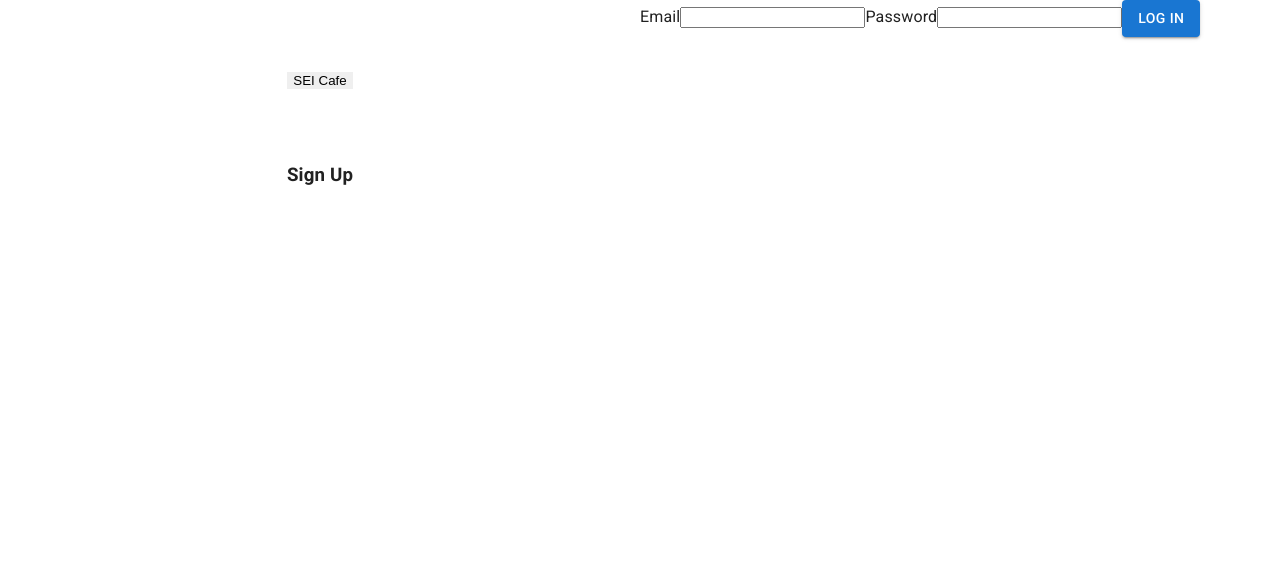
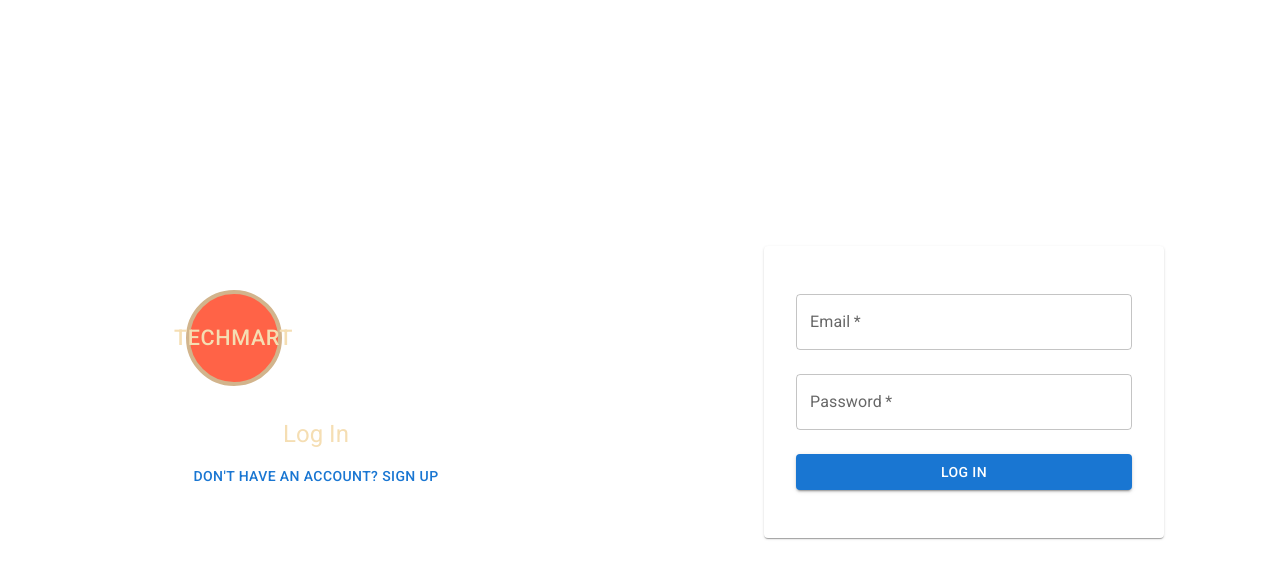
Before and after one commit to carlosm22700/NEED-ecommerce, a React (Create React App) app: page /cart in a window 1280 px wide. Shown: the top 578 px of the page. Built offline with nearby package versions, Linux system fonts and the light colour scheme.

Commit message:
Styles Auth page and SignUp/Login forms

```diff
--- a/src/components/CartItem/CartItem.js
+++ b/src/components/CartItem/CartItem.js
@@ -17,7 +17,7 @@ function CartItem({ product, removeFromCart }) {
         <Typography color="text.secondary">${product.price}</Typography>
       </CardContent>
       <CardActions>
-        <Button size="small" onClick={() => removeFromCart(product)}>
+        <Button size="small" onClick={() => removeFromCart(product.id)}>
           Remove
         </Button>
       </CardActions>
--- a/src/components/LoginForm/LoginForm.js
+++ b/src/components/LoginForm/LoginForm.js
@@ -1,6 +1,6 @@
 import { useState } from "react";
 import * as usersService from "../../utilities/users-service";
-import Button from "@mui/material/Button";
+import { TextField, Button, Typography, Box } from "@mui/material";
 
 export default function LoginForm({ setUser }) {
   const [credentials, setCredentials] = useState({
@@ -15,12 +15,8 @@ export default function LoginForm({ setUser }) {
   }
 
   async function handleSubmit(evt) {
-    // Prevent form from being submitted to the server
     evt.preventDefault();
     try {
-      // The promise returned by the signUp service method
-      // will resolve to the user object included in the
-      // payload of the JSON Web Token (JWT)
       const user = await usersService.login(credentials);
       setUser(user);
     } catch {
@@ -29,31 +25,40 @@ export default function LoginForm({ setUser }) {
   }
 
   return (
-    <div>
-      <div className="form-container">
-        <form autoComplete="off" onSubmit={handleSubmit}>
-          <label>Email</label>
-          <input
+    <Box
+      component="form"
+      autoComplete="off"
+      onSubmit={handleSubmit}
+      sx={{ display: "flex", flexDirection: "column" }}
+    >
+      <TextField
+        label="Email"
         type="text"
         name="email"
         value={credentials.email}
         onChange={handleChange}
         required
+        variant="outlined"
+        margin="normal"
+        fullWidth
       />
-          <label>Password</label>
-          <input
+      <TextField
+        label="Password"
         type="password"
         name="password"
         value={credentials.password}
         onChange={handleChange}
         required
+        variant="outlined"
+        margin="normal"
+        fullWidth
       />
-          <Button variant="contained" type="submit">
+      <Button variant="contained" type="submit" sx={{ mt: 2 }}>
         LOG IN
       </Button>
-        </form>
-      </div>
-      <p className="error-message">&nbsp;{error}</p>
-    </div>
+      <Typography color="error" sx={{ mt: 2 }}>
+        {error}
+      </Typography>
+    </Box>
   );
 }
--- a/src/components/SignUpForm/SignUpForm.js
+++ b/src/components/SignUpForm/SignUpForm.js
@@ -1,89 +1,102 @@
-import { Component } from 'react';
-import { signUp } from '../../utilities/users-service';
-/*
-1) Creation phase - when the component first mounts to the DOM
-2) Update phase - when state changes and the component needs to be re-rendered
-3) Destruction Phase - when the UI needs to be replaced with a newer version
-*/
+import { Component } from "react";
+import { signUp } from "../../utilities/users-service";
+import { TextField, Button, Typography, Box } from "@mui/material";
 
 export default class SignUpForm extends Component {
   state = {
-        name: '',
-        email: '',
-        password: '',
-        confirm: '',
-        error: ''
+    name: "",
+    email: "",
+    password: "",
+    confirm: "",
+    error: "",
   };
 
   handleChange = (evt) => {
     this.setState({
       [evt.target.name]: evt.target.value,
-            error: ''
+      error: "",
     });
   };
 
-    // define the handleSubmit event handler method here per the instructions provided
   handleSubmit = async (evt) => {
     evt.preventDefault();
     try {
-            const formData = {...this.state};
+      const formData = { ...this.state };
       delete formData.confirm;
       delete formData.error;
 
       const user = await signUp(formData);
-
-
-            // set user state with the user object returned by signUp
       this.props.setUser(user);
-
     } catch {
-            this.setState({error: 'Sign Up Failed - Try Again'});
+      this.setState({ error: "Sign Up Failed - Try Again" });
     }
   };
 
   render() {
     const disabled = this.state.password !== this.state.confirm;
     return (
-            <div>
-                <div className="form-container">
-                    <form autoComplete="off" onSubmit={this.handleSubmit}>
-                        <label>Name</label>
-                        <input
+      <Box
+        component="form"
+        autoComplete="off"
+        onSubmit={this.handleSubmit}
+        sx={{ display: "flex", flexDirection: "column" }}
+      >
+        <TextField
+          label="Name"
           type="text"
           name="name"
           value={this.state.name}
           onChange={this.handleChange}
           required
+          variant="outlined"
+          margin="normal"
+          fullWidth
         />
-                        <label>Email</label>
-                        <input
+        <TextField
+          label="Email"
           type="email"
           name="email"
           value={this.state.email}
           onChange={this.handleChange}
           required
+          variant="outlined"
+          margin="normal"
+          fullWidth
         />
-                        <label>Password</label>
-                        <input
+        <TextField
+          label="Password"
           type="password"
           name="password"
           value={this.state.password}
           onChange={this.handleChange}
           required
+          variant="outlined"
+          margin="normal"
+          fullWidth
         />
-                        <label>Confirm</label>
-                        <input
+        <TextField
+          label="Confirm"
           type="password"
           name="confirm"
           value={this.state.confirm}
           onChange={this.handleChange}
           required
+          variant="outlined"
+          margin="normal"
+          fullWidth
         />
-                        <button type="submit" disabled={disabled}>Sign Up</button>
-                    </form>
-                </div>
-                <p className="error-message">&nbsp;{this.state.error}</p>
-            </div>
+        <Button
+          type="submit"
+          disabled={disabled}
+          variant="contained"
+          sx={{ mt: 2 }}
+        >
+          SIGN UP
+        </Button>
+        <Typography color="error" sx={{ mt: 2 }}>
+          {this.state.error}
+        </Typography>
+      </Box>
     );
   }
 }
--- a/src/pages/App/App.js
+++ b/src/pages/App/App.js
@@ -39,10 +39,6 @@ function App() {
               path="/cart"
               element={<CartPage cart={cart} removeFromCart={removeFromCart} />}
             />
-            <Route
-              path="/cart"
-              element={<CartPage cart={cart} removeFromCart={removeFromCart} />}
-            />
           </Routes>
         </>
       ) : (
--- a/src/pages/AuthPage/AuthPage.js
+++ b/src/pages/AuthPage/AuthPage.js
@@ -1,40 +1,84 @@
 import SignUpForm from "../../components/SignUpForm/SignUpForm";
 import LoginForm from "../../components/LoginForm/LoginForm";
 import { useState } from "react";
+import { Button, Typography, Box, Grid, Paper } from "@mui/material";
+import { styled } from "@mui/system";
 
-import "./AuthPage.css";
+const StyledButton = styled(Button)({
+  border: 0,
+  borderRadius: "50%",
+  backgroundColor: "#ff6347",
+  border: "0.6vmin solid #d2b48c",
+  color: "#f5deb3",
+  display: "flex",
+  flexDirection: "column",
+  fontSize: "2.7vmin",
+  height: "12vmin",
+  width: "12vmin",
+  justifyContent: "center",
+  alignItems: "center",
+});
+
+const StyledPaper = styled(Paper)({
+  padding: "2rem",
+  width: "80%",
+  maxWidth: "400px",
+  minHeight: "30vh",
+  display: "flex",
+  flexDirection: "column",
+  justifyContent: "center",
+});
 
 export default function AuthPage({ setUser }) {
-  const [userStatus, setUserStatus] = useState(true);
+  const [showLoginForm, setShowLoginForm] = useState(true);
+
   return (
-    <main>
-      <div className="auth-page">
-        {userStatus ? (
-          <>
-            <div className="left">
-              <div className="logo">
-                <button onClick={() => setUserStatus(!userStatus)}>
-                  SEI Cafe
-                </button>
-              </div>
-              <h3>Sign Up</h3>
-            </div>
+    <Grid container spacing={2} style={{ minHeight: "100vh" }}>
+      <Grid
+        item
+        xs={12}
+        sm={6}
+        display="flex"
+        justifyContent="center"
+        alignItems="center"
+      >
+        <Box textAlign="center">
+          <StyledButton onClick={() => setShowLoginForm(!showLoginForm)}>
+            TechMart
+          </StyledButton>
+          <Typography
+            variant="h5"
+            gutterBottom
+            style={{ marginTop: "4vmin", color: "#f5deb3" }}
+          >
+            {showLoginForm ? "Log In" : "Sign Up"}
+          </Typography>
+          <Button
+            variant="text"
+            onClick={() => setShowLoginForm(!showLoginForm)}
+          >
+            {showLoginForm
+              ? "Don't have an account? Sign Up"
+              : "Already have an account? Log In"}
+          </Button>
+        </Box>
+      </Grid>
+      <Grid
+        item
+        xs={12}
+        sm={6}
+        display="flex"
+        justifyContent="center"
+        alignItems="center"
+      >
+        <StyledPaper>
+          {showLoginForm ? (
             <LoginForm setUser={setUser} />
-          </>
-        ) : (
-          <>
-            <div className="left">
-              <div className="logo">
-                <button onClick={() => setUserStatus(!userStatus)}>
-                  SEI Cafe
-                </button>
-              </div>
-              <h3>Already a User?</h3>
-            </div>
+          ) : (
             <SignUpForm setUser={setUser} />
-          </>
-        )}
-      </div>
-    </main>
+          )}
+        </StyledPaper>
+      </Grid>
+    </Grid>
   );
 }
--- a/src/pages/CartPage/CartPage.js
+++ b/src/pages/CartPage/CartPage.js
@@ -1,4 +1,3 @@
-// src/pages/CartPage/CartPage.js
 import CartItem from "../../components/CartItem/CartItem";
 import { Container, Typography, Box, Button } from "@mui/material";
 
@@ -9,16 +8,24 @@ function CartPage({ cart, removeFromCart }) {
       <Typography variant="h4" gutterBottom>
         Your Shopping Cart
       </Typography>
-      {cart.map((product, index) => (
-        <CartItem
-          key={index}
-          product={product}
-          removeFromCart={removeFromCart}
-        />
-      ))}
+      {cart.length === 0 ? (
+        <Typography variant="h6">No items in cart</Typography>
+      ) : (
+        cart.map((product, index) => (
+          <CartItem
+            key={index}
+            product={product}
+            removeFromCart={removeFromCart}
+          />
+        ))
+      )}
       <Box display="flex" justifyContent="space-between" marginTop={2}>
         <Typography variant="h5">Total: ${total.toFixed(2)}</Typography>
-        <Button variant="contained" color="primary">
+        <Button
+          variant="contained"
+          color="primary"
+          disabled={cart.length === 0}
+        >
           Proceed to Checkout
         </Button>
       </Box>
```
Lines whose indentation alone changed are shown as unchanged.
